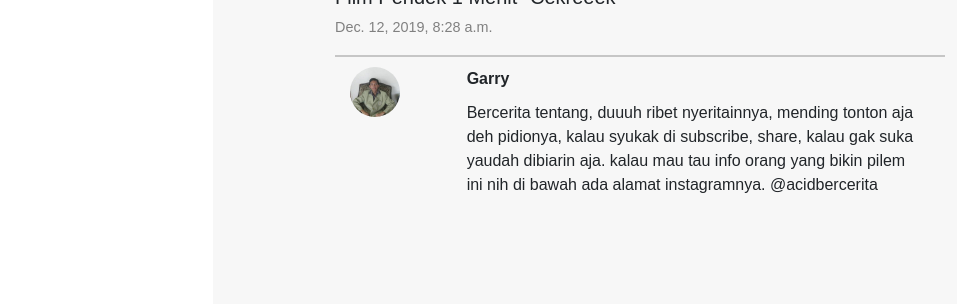
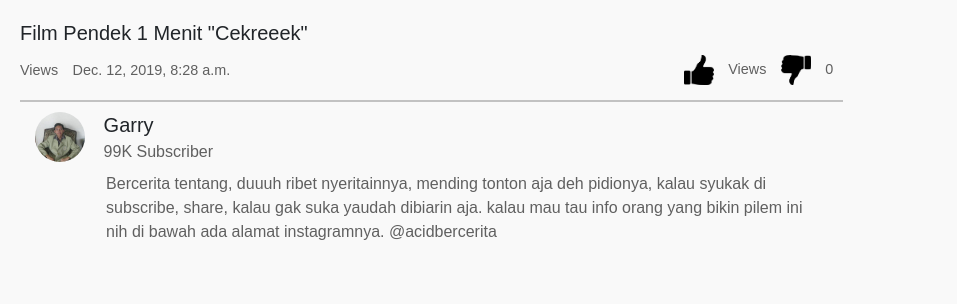
Before and after one commit to garryarielcussoy/Projek_Youtube, a Django app: page /video/1 in a window 1280 px wide. Shown: the part 496-800 px from the top of the page, without its empty margins (0-957 px from the left). Run offline with Django 3.2, Linux system fonts and the light colour scheme; data comes from the database, SQL or seed files in the repository; some libraries are stand-ins or nearby versions.

Commit message:
pembaruan fiture

```diff
--- a/youtubeapp/static/css/main.css
+++ b/youtubeapp/static/css/main.css
@@ -1,4 +1,7 @@
 @import url('https://fonts.googleapis.com/css?family=Noto+Sans|Roboto:100,100i,300,400,500&display=swap');
+@import url('https://fonts.googleapis.com/css?family=Roboto+Condensed:400,700&display=swap');
+
+/* font-family: 'Roboto Condensed', sans-serif; */
 
 /* font-family: 'Noto Sans', sans-serif;
 
@@ -24,6 +27,10 @@ font-family: 'Roboto', sans-serif; */
     height: 30px;
     width: 30px;
 }
+/* .header-nav li img.image_logo a:hover{
+    color:rgb(255, 0, 0);
+
+} */
 .bar_log{
     display: block;
     text-align: end;
@@ -70,7 +77,9 @@ font-family: 'Roboto', sans-serif; */
 }
 
 body{
-    background: rgba(0, 0, 0, 0.03);
+    font-family: 'Roboto Condensed', sans-serif;
+    background-color: rgb(249, 249, 249);
+
 }
 
 /*-------------------- Tempat Video --------------------*/
@@ -108,33 +117,66 @@ body{
 }
 
 .author, .waktu_upload{
-    color: grey;
+    color:rgb(96, 96, 96);
     font-size: 1em;
 }
 
 /*-------------------- Show Video --------------------*/
+
+.tampilan_video{
+    margin-top: 100px;
+    margin-bottom: 40px;
+    margin-left: 5px;
+}
+.judul{
+    margin-top: 15px;
+    margin-bottom: 5px;
+    font-weight: 300;
+}
+
+.header-nav{
+    margin: 0;
+}
+
+.header-nav li{
+    display: inline-block;
+    vertical-align: middle;
+    margin-right: 10px;
+}
+.tanggal_padding{
+    margin-bottom: 15px;
+    margin-top: 10px;
+}
 .waktu_upload_show{
-    color: grey;
+    color: rgb(96, 96, 96);
     font-size: 0.9em;
+    margin-bottom: 0;
 }
 
 .line{
-    border: 1px solid rgba(0, 0, 0, 0.2);
-}
-
-.tampilan_video{
-    margin-top: 80px;
-    margin-bottom: 40px;
+    border: 0.8px solid rgb(194, 194, 194);
 }
 
 .author_deskripsi{
-    padding-top: 10px;
+    padding-left: 0;
+    color: rgb(96, 96, 96);
+
 }
 
 .author_show{
-    font-weight: 600;
+    font-size: 1.25em;
+    color:rgb(33, 37, 41);
+    font-family: sans-serif;
+    font-weight: 300;}
 }
 
-.desc_show{
-    padding-top: 10px;
+.desc-show{
+    padding:0 15px;
+    color: rgb(96, 96, 96);
+    font-family: 'Roboto Condensed', sans-serif;
 }
+
+.desc-video{
+    padding: 0 15px;
+    margin: 0;
+}
--- a/youtubeapp/templates/youtubeapp/base.html
+++ b/youtubeapp/templates/youtubeapp/base.html
@@ -11,6 +11,7 @@
   <body>
       {% include 'youtubeapp/navbar.html' %}
 
+
       {% block content %}
       {% endblock%}
 
--- a/youtubeapp/templates/youtubeapp/navbar.html
+++ b/youtubeapp/templates/youtubeapp/navbar.html
@@ -33,32 +33,10 @@
                         </nav>
                     </div>
                     <div class="bar_log col-md-2">
-                        <img href="/" class="image_logo" src="{% static 'img/title/kamera.png' %}" alt="">
+                        <a><img href="/" class="image_logo" src="{% static 'img/title/kamera.png' %}" alt=""></a>
                         <img href="/" class="image_logo" src="{% static 'img/title/lonceng.png' %}" alt="">
                         <img href="/" class="image_logo" src="{% static 'img/title/account.png' %}" alt="">
                     </div>
                 </div>
             </div>
         </header>
-        <header>
-            <div class="container-fluid align-items-center text-center">
-                <div class="row">
-                    <!-- space kosong di bawah header utama -->
-                    <div class="header_bawah">
-                    </div>
-                </div>
-            </div>
-            <div class="container-fluid">
-                <div class="row">
-                    <div class="ver_header col-md-2">
-                        <div class="row justify-content-center align-items-center">
-                            <div class="col-md-5 justify-content-center align-items-center text-center">
-                                <img  class="image_logo" src="{% static 'img/title/kamera.png' %}" alt="">
-                            </div>
-                            <div class="col-md-7 ">
-                                <div class="ver_bar">
-                                    <h3>Home</h3>
-                                </div>
-                            </div>
-                        </div>
-                    </div>
--- a/youtubeapp/templates/youtubeapp/show.html
+++ b/youtubeapp/templates/youtubeapp/show.html
@@ -1,25 +1,65 @@
 {% extends 'youtubeapp/base.html' %}
 
 {% block title %}Youtube{% endblock %}
-
+{% load static %}
 {% block content %}
     <div class="container-fluid">
         <div class="row">
-            <div class="col-3"></div>
-            <div class="col-6 tampilan_video">
-                    <iframe width="612" height="315" src="{{video.embed}}" frameborder="0" allow="accelerometer; autoplay; encrypted-media; gyroscope; picture-in-picture" allowfullscreen></iframe>
-                    <h5>{{video.judul}}</h5>
-                    <p class="waktu_upload_show">{{video.waktu_upload}}</p>
+            <div class="col-8 tampilan_video">
+                    <iframe width="100%" height="100%" src="{{video.embed}}" frameborder="0" allow="accelerometer; autoplay; encrypted-media; gyroscope; picture-in-picture" allowfullscreen></iframe>
+                    <h5 class="judul">{{video.judul}}</h5>
+                    <div class="tanggal_padding row justify-content-center align-items-center">
+                        <div class="col-md-8 justify-content-center align-items-center">
+
+                            <ul class="header-nav list-unstyled">
+                                <li>
+                                    <p class="waktu_upload_show"href="/">Views</p>
+                                </li>
+                                <li>
+                                    <p class="waktu_upload_show">{{video.waktu_upload}}</p>
+                                </li>
+                            </ul>
+
+                        </div>
+                        <div class="col-md-4 justify-content-center align-items-center text-right">
+
+                                <ul class="header-nav list-unstyled">
+                                    <li>
+                                        <img href="/" class="image_logo" src="{% static 'img/title/like.png' %}" alt="">
+                                    </li>
+                                    <li>
+                                        <p class="waktu_upload_show"href="/">Views</p>
+                                    </li>
+                                    <li>
+                                        <img href="/" class="image_logo" src="{% static 'img/title/dislike.png' %}" alt="">
+                                    </li>
+                                    <li>
+                                        <p class="waktu_upload_show">0</p>
+
+                                    </li>
+                                </ul>
+                        </div>
+                    </div>
                     <div class="line"></div>
                     <div class="container-fluid">
-                        <div class="row">
-                            <div class="col-2 kolom_foto_author_show">
+                        <div class="row justify-content-center align-items-center">
+                            <div class="col-1 kolom_foto_author_show justify-content-center align-items-center">
                                 <div class="bungkus-foto_show">
                                     <img class="foto_author" src="{{video.foto_author}}">
                                 </div>
                             </div>
-                            <div class="col-10 author_deskripsi">
-                                <div class="col-12 author_show">{{video.author}}</div>
+                            <div class="col-11 author_deskripsi">
+                                <div class="col-12 author_show">
+                                    {{video.author}}
+                                </div>
+                                <div>
+                                    <p class="desc-video">99K Subscriber</p>
+                                </div>
+                            </div>
+                        <div class="row justify-content-center align-items-center">
+                            <div class="col-1 justify-content-center align-items-center">
+                            </div>
+                            <div class="col-11 author_deskripsi">
                                 <div class="col-12 desc_show">
                                     <p class="desc-video">{{video.deskripsi}}</p>
                                 </div>
@@ -27,7 +67,7 @@
                         </div>
                     </div>
             </div>
-            <div class="col-3"></div>
+            <div class="col-4"></div>
         </div>
     </div>
 {% endblock %}
```
Also changed, not shown: youtubeapp/templates/youtubeapp/index.html (+26 -1 lines), youtubeapp/templates/youtubeapp/vertical_navbar.html (added, +14 -0 lines), youtubeapp/static/img/title/dislike.png (added), youtubeapp/static/img/title/like.png (added).
